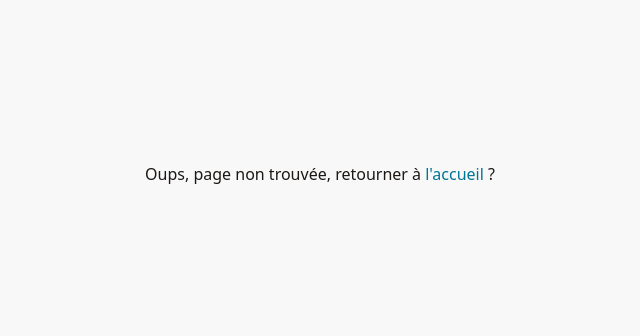
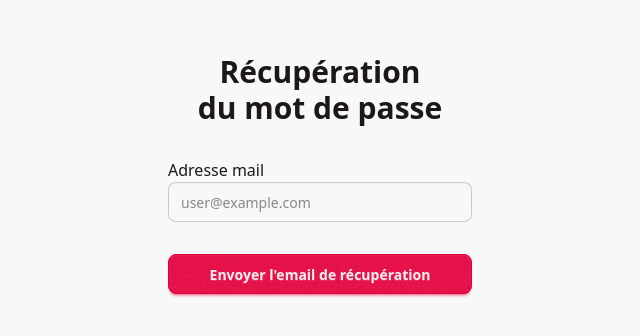
Before and after one commit to doukous/moneywise-frontend, a React (Vite) app: page /auth/password_reset in a window 1280 px wide. Shown: the part 226-562 px from the top of the page, without its empty margins (320-960 px from the left). Built offline with nearby package versions, Linux system fonts and the light colour scheme.

Commit message:
ajout d'une page de récupér ation

```diff
--- /dev/null
+++ b/src/pages/ForgottenPasswordPage.tsx
@@ -0,0 +1,32 @@
+import { Form } from "react-router";
+
+export default function ForgottenPasswordPage() {
+  return (
+    <div className="w-full h-screen flex justify-center">
+      <div className="w-76 flex flex-col items-center justify-center gap-y-8">
+        <Form method="post" className="flex flex-col items-center gap-y-8">
+          <h1 className="text-3xl font-extrabold text-center">
+            Récupération <br />
+            du mot de passe
+          </h1>
+          <div className="flex flex-col">
+            <label htmlFor="mail-address">Adresse mail</label>
+            <input
+              type="email"
+              name="mail-address"
+              id="mail-adress"
+              className="w-76 input"
+              required
+              placeholder="user@example.com"
+              pattern="^[^\s@]+@[^\s@]+\.[^\s@]+$"
+              title="Le mail doit etre de la forme user@example.com>"
+            />
+          </div>
+        </Form>
+        <button type="button" className="w-76 btn btn-primary">
+            Envoyer l'email de récupération
+        </button>
+      </div>
+    </div>
+  );
+}
--- a/src/routes.ts
+++ b/src/routes.ts
@@ -4,6 +4,7 @@ import RegisterPage from "./pages/RegisterPage"
 import HomePage from "./pages/HomePage"
 import { TransactionPage } from "./pages/transactionPage"
 import NotFoundPage from "./pages/404"
+import ForgottenPasswordPage from "./pages/ForgottenPasswordPage"
 
 export const router = createBrowserRouter([
     {
@@ -21,6 +22,10 @@ export const router = createBrowserRouter([
         {
             path: 'register',
             Component: RegisterPage,
+        },
+        {
+            path: 'password_reset',
+            Component: ForgottenPasswordPage,
         }
     ]
    },
```
